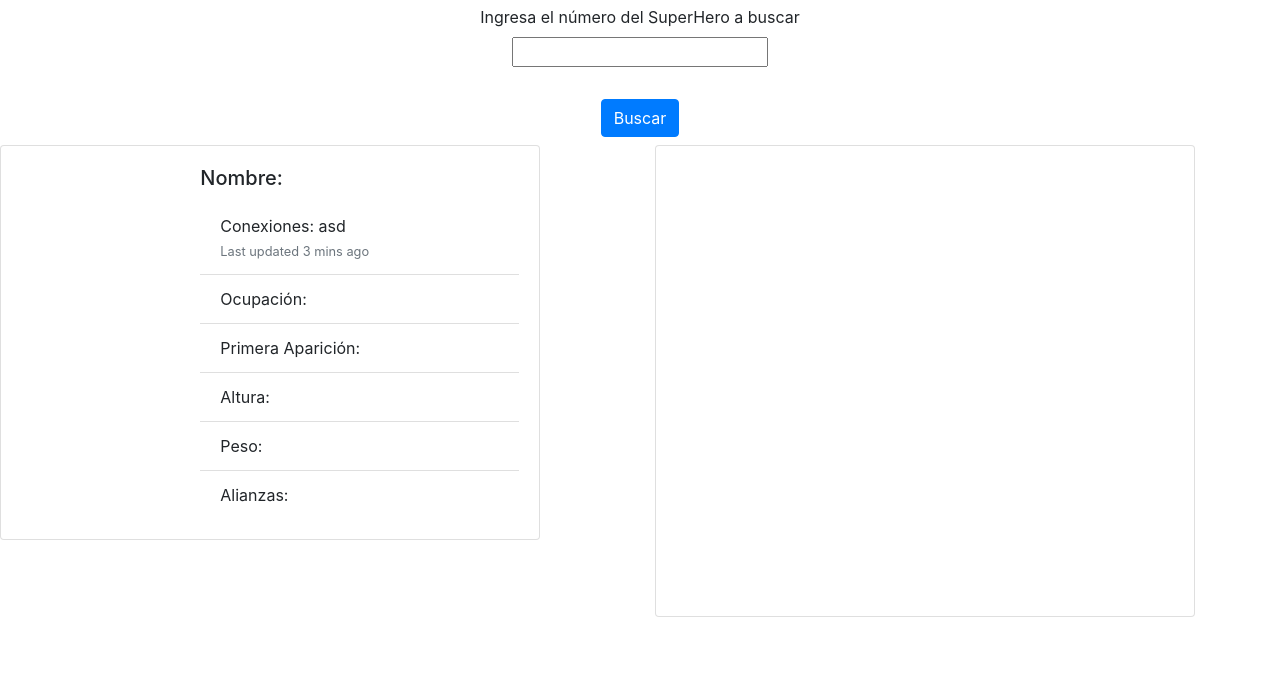
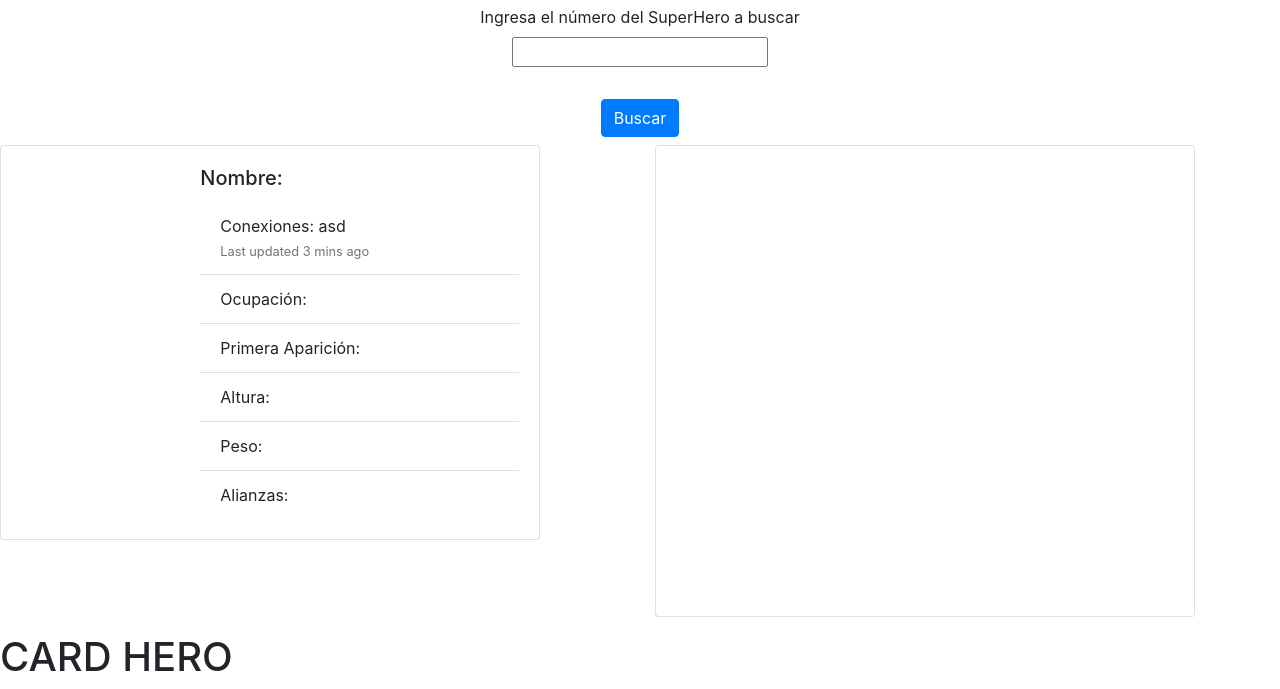
Before and after one commit to rvaldenegrof/SuperHero, a plain HTML site: page index.html in a window 1280 px wide. Shown: the part 597-1286 px from the top of the page. Before the commit the page ends 1230 px from the top, so only its background shows below. Drawn offline with nearby package versions, Linux system fonts and the light colour scheme.

Commit message:
Identifica cardHero

```diff
--- a/index.html
+++ b/index.html
@@ -78,6 +78,8 @@
             </div>
         </div>
 
+        <h1>CARD HERO</h1>
+
 
 
     <script src="assets/js/script.js"></script>
```
